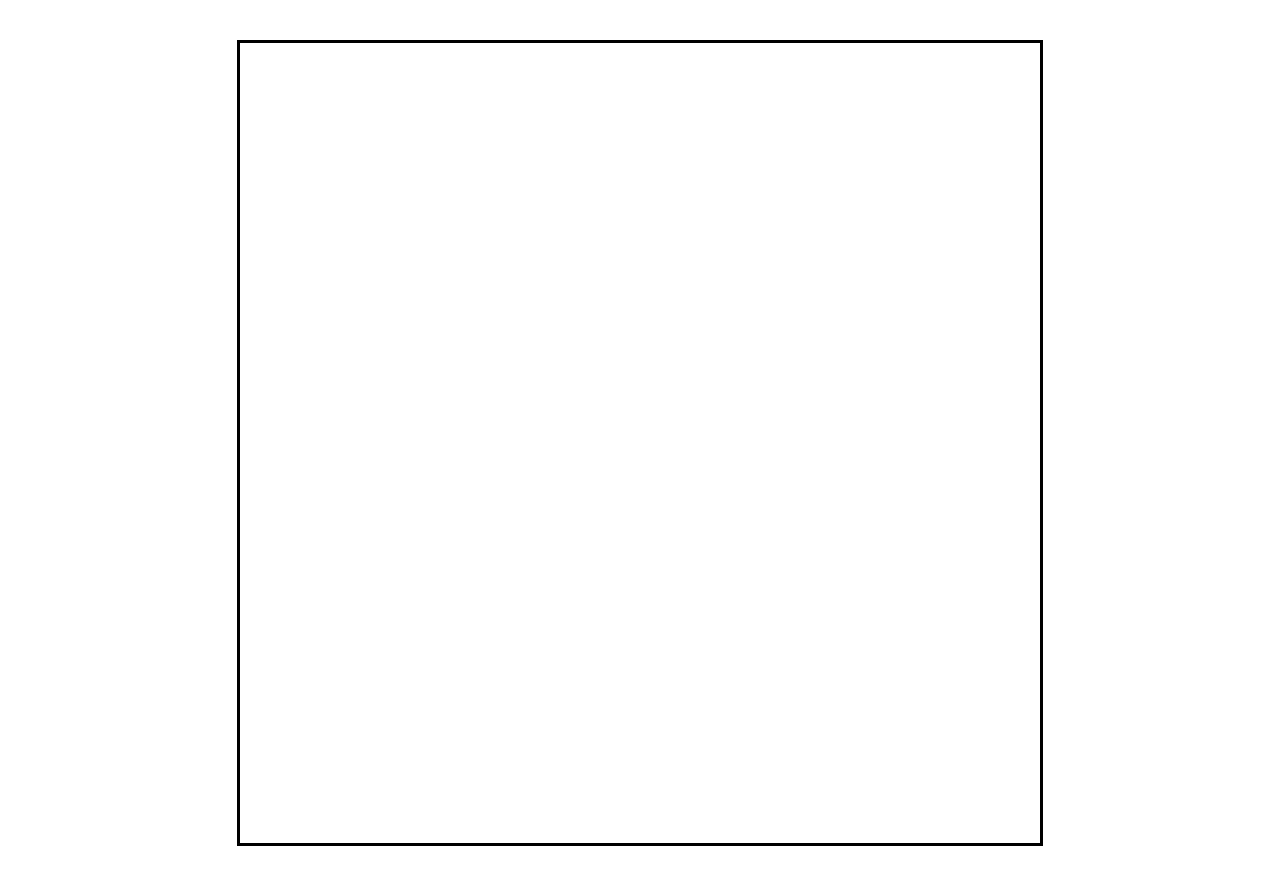
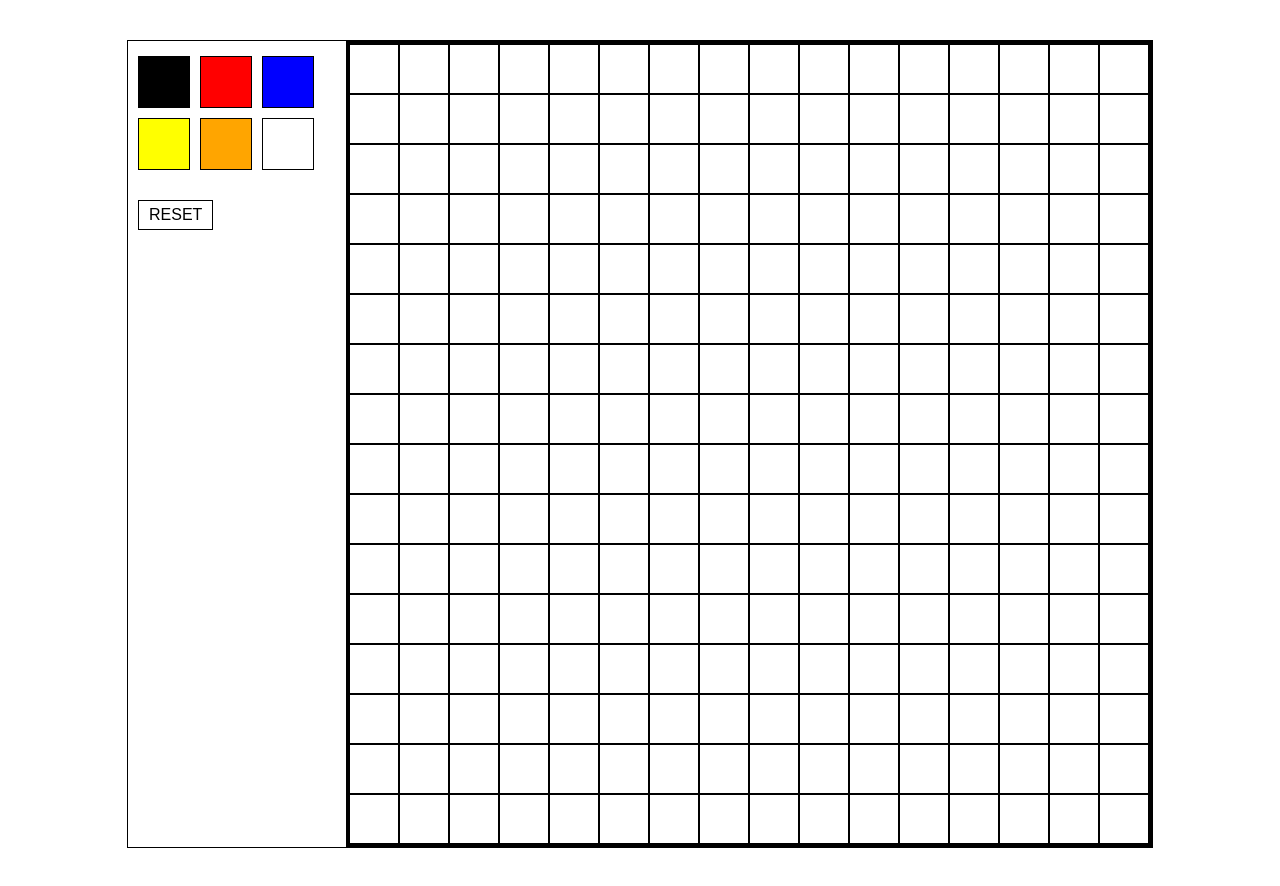
Before and after one commit to cosati/etch-a-sketch, a plain HTML site: page index.html in a window 1280 px wide. Drawn offline with Linux system fonts and the light colour scheme.

Commit message:
Index, Style, Script
Cor, reset, alterar tamanho grid

```diff
--- a/index.html
+++ b/index.html
@@ -7,8 +7,19 @@
     <title>Etch-a-Sketch</title>
   </head>
   <body>
-    <div id="container">
-
-    </div>
+	<div class="wrapper">
+		<div id="buttons">
+			<div class="colors">
+				<div class="color black" onclick="selectColor('black')"></div>
+				<div class="color red" onclick="selectColor('red')"></div>
+				<div class="color blue" onclick="selectColor('blue')"></div>
+				<div class="color yellow" onclick="selectColor('yellow')"></div>
+				<div class="color orange" onclick="selectColor('orange')"></div>
+				<div class="color white" onclick="selectColor('white')"></div>
+			</div>
+			<div class="reset" onclick="reset()">RESET</div>
+		</div>
+		<div id="container"></div>
+	</div>
   </body>
 </html>
--- a/scripts/scripts.js
+++ b/scripts/scripts.js
@@ -1,19 +1,41 @@
-const boxPerLine = 16;
-const boxPerColumn = 16;
+let boxPerSide = 16;
+let selectedColor = "black";
 
 window.addEventListener('DOMContentLoaded', function () {
 	const container = document.querySelector('#container');
+	createBoxes();
 });
 
+function paintBox(e) {
+	e.target.style.backgroundColor = selectedColor;
+}
+
 function createBoxes() {
+  container.innerHTML = '';
   let blocks = [];
-  let q = boxPerColumn * boxPerLine;
+  let q = boxPerSide*boxPerSide;
+  let size = 800/boxPerSide;
+  console.log(size);
   for (let i = 0; i < q; i++) {
     blocks.push(document.createElement('div'));
   }
-  console.log(blocks);
   blocks.forEach(function(item) {
 	item.classList.add('block');
+	item.style.flex = "1 1 " + size + "px";
+	item.addEventListener('mouseover', paintBox);
     container.appendChild(item);
   });
 }
+
+function reset() {
+	let blocks = document.getElementById("container").getElementsByTagName('div');
+	let boxes = Array.from(blocks);
+	console.log(boxes);
+	boxes.forEach(function(box) {
+		box.style.backgroundColor = "";
+	});
+}
+
+function selectColor(color) {
+	selectedColor = color;
+}
--- a/style/style.css
+++ b/style/style.css
@@ -3,17 +3,88 @@
   padding: 0;
 }
 
+.wrapper {
+	width: 1024px;
+	margin: 40px auto;
+	border: 1px solid black;
+	overflow: hidden;
+}
+
 #container {
   width: 800px;
   height: 800px;
-  margin: 40px auto;
+  /*margin: 40px auto;*/
+  float: right;
   display: flex;
   border: 3px solid black;
+  flex-direction: column;
+  flex-wrap: wrap;
 }
 
 .block {
-  height: 50px;
-  width: 50px;
+  /*height: 50px;
+  width: 50px;*/
   border: 1px solid black;
   box-sizing: border-box;
+  /*flex: 1 1 50px;*/
 }
+
+.reset {
+	cursor: pointer;
+	text-align: center;
+	border: 1px solid black;
+	font-family: sans-serif;
+	padding: 5px 10px;
+	float: left;
+	display: block;
+}
+
+#buttons {
+	float: left;
+	/*border: 1px solid black;*/
+	width: 200px;
+	margin-left: 10px;
+	margin-top: 10px;
+	padding: 5px 0;
+	text-align: center;
+}
+
+.colors {
+	display: block;
+	margin-bottom: 20px;
+	float: left;
+}
+
+.color {
+	border: 1px solid black;
+	cursor: pointer;
+	width: 50px;
+	height: 50px;
+	margin-bottom: 10px;
+	margin-right: 10px;
+	float: left;
+}
+
+.black {
+	background-color: black;
+}
+
+.red {
+	background-color: red;
+}
+
+.yellow {
+	background-color: yellow;
+}
+
+.blue {
+	background-color: blue;
+}
+
+.orange {
+	background-color: orange;
+}
+
+.white {
+	background-color: white;
+}
```
